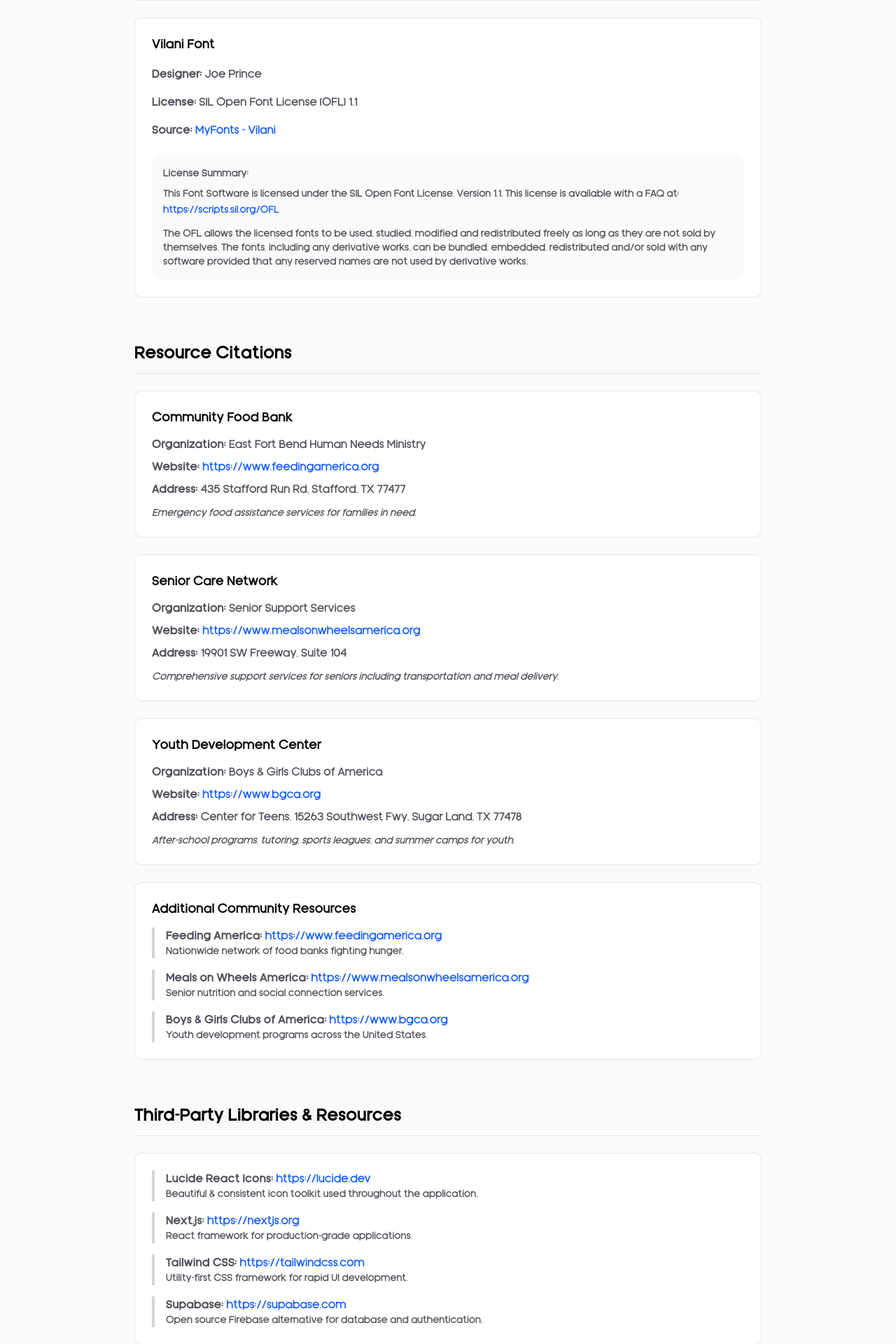
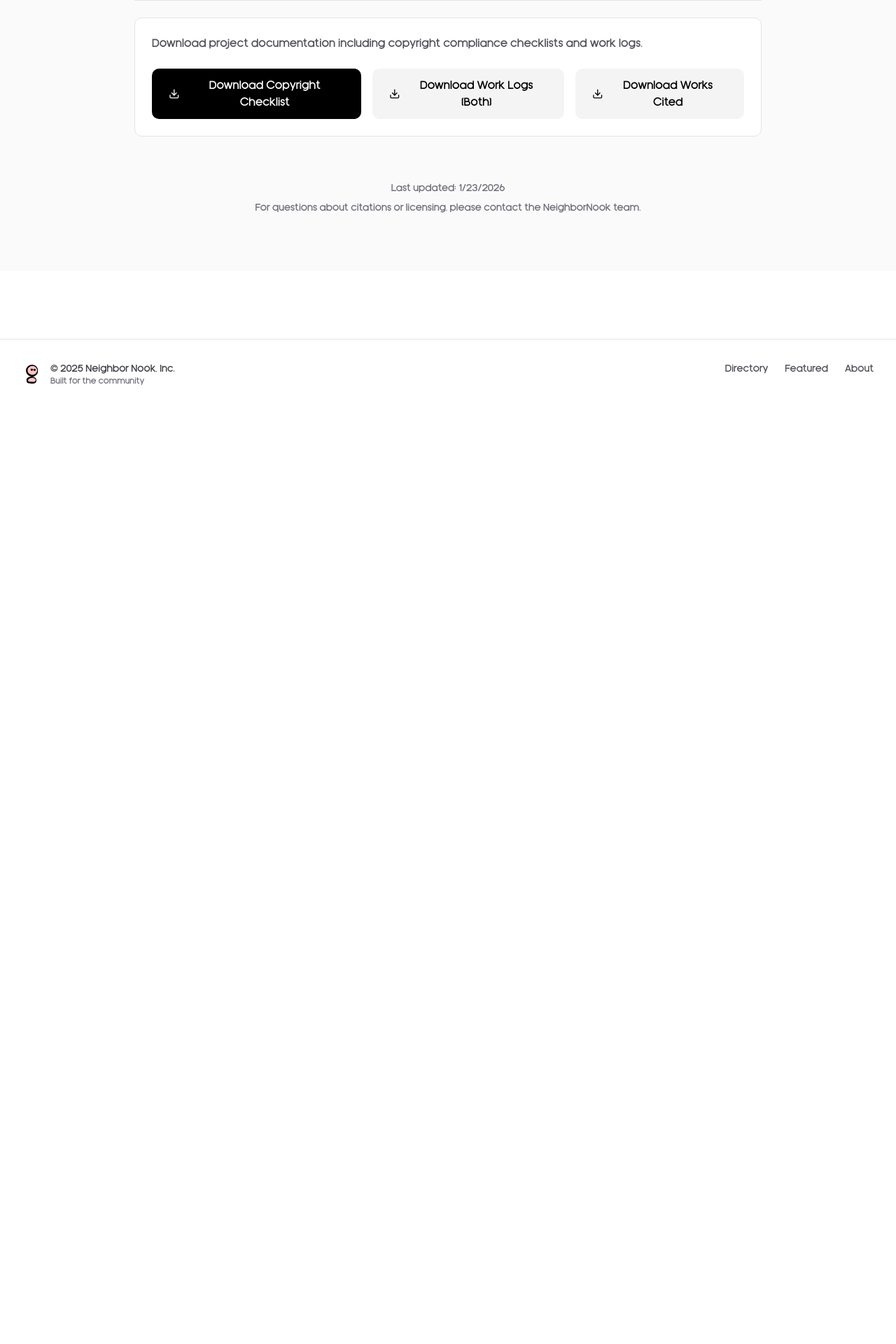
Before and after one commit to compiy/Neighbor-Nook, a Next.js app: page /references in a window 1280 px wide. Shown: the part 400-2320 px from the top of the page at 70% size. After the commit the page ends 985 px from the top, so only its background shows below. Built offline with nearby package versions, Linux system fonts and the light colour scheme.

Commit message:
references

```diff
--- a/app/references/page.tsx
+++ b/app/references/page.tsx
@@ -58,124 +58,6 @@
             </p>
           </div>
 
-          {/* Font License Section */}
-          <div className="mb-16">
-            <h2 className="text-2xl font-bold text-black mb-6 pb-3 border-b border-zinc-200">
-              Font License
-            </h2>
-            <div className="bg-white rounded-lg p-6 border border-zinc-200">
-              <h3 className="text-lg font-semibold mb-4">Vilani Font</h3>
-              <div className="space-y-4 text-zinc-600">
-                <p>
-                  <strong>Designer:</strong> Joe Prince
-                </p>
-                <p>
-                  <strong>License:</strong> SIL Open Font License (OFL) 1.1
-                </p>
-                <p>
-                  <strong>Source:</strong> <a href="https://www.myfonts.com/collections/vilane-font-din-studio/" target="_blank" rel="noopener noreferrer" className="text-blue-600 hover:underline">MyFonts - Vilani</a>
-                </p>
-                <div className="mt-6 p-4 bg-zinc-50 rounded-lg">
-                  <p className="text-sm font-medium mb-2">License Summary:</p>
-                  <p className="text-sm leading-relaxed">
-                    This Font Software is licensed under the SIL Open Font License, Version 1.1. This license is available with a FAQ at: <a href="https://scripts.sil.org/OFL" target="_blank" rel="noopener noreferrer" className="text-blue-600 hover:underline">https://scripts.sil.org/OFL</a>
-                  </p>
-                  <p className="text-sm mt-3">
-                    The OFL allows the licensed fonts to be used, studied, modified and redistributed freely as long as they are not sold by themselves. The fonts, including any derivative works, can be bundled, embedded, redistributed and/or sold with any software provided that any reserved names are not used by derivative works.
-                  </p>
-                </div>
-              </div>
-            </div>
-          </div>
-
-          {/* Resources Citations Section */}
-          <div className="mb-16">
-            <h2 className="text-2xl font-bold text-black mb-6 pb-3 border-b border-zinc-200">
-              Resource Citations
-            </h2>
-            <div className="space-y-6">
-
-              {/* Community Food Bank */}
-              <div className="bg-white rounded-lg p-6 border border-zinc-200">
-                <h3 className="text-lg font-semibold mb-3">Community Food Bank</h3>
-                <div className="space-y-2 text-zinc-600">
-                  <p><strong>Organization:</strong> East Fort Bend Human Needs Ministry</p>
-                  <p><strong>Website:</strong> <a href="https://www.feedingamerica.org" target="_blank" rel="noopener noreferrer" className="text-blue-600 hover:underline">https://www.feedingamerica.org</a></p>
-                  <p><strong>Address:</strong> 435 Stafford Run Rd, Stafford, TX 77477</p>
-                  <p className="text-sm italic mt-3">Emergency food assistance services for families in need.</p>
-                </div>
-              </div>
-
-              {/* Senior Care Network */}
-              <div className="bg-white rounded-lg p-6 border border-zinc-200">
-                <h3 className="text-lg font-semibold mb-3">Senior Care Network</h3>
-                <div className="space-y-2 text-zinc-600">
-                  <p><strong>Organization:</strong> Senior Support Services</p>
-                  <p><strong>Website:</strong> <a href="https://www.mealsonwheelsamerica.org" target="_blank" rel="noopener noreferrer" className="text-blue-600 hover:underline">https://www.mealsonwheelsamerica.org</a></p>
-                  <p><strong>Address:</strong> 19901 SW Freeway, Suite 104</p>
-                  <p className="text-sm italic mt-3">Comprehensive support services for seniors including transportation and meal delivery.</p>
-                </div>
-              </div>
-
-              {/* Youth Development Center */}
-              <div className="bg-white rounded-lg p-6 border border-zinc-200">
-                <h3 className="text-lg font-semibold mb-3">Youth Development Center</h3>
-                <div className="space-y-2 text-zinc-600">
-                  <p><strong>Organization:</strong> Boys & Girls Clubs of America</p>
-                  <p><strong>Website:</strong> <a href="https://www.bgca.org" target="_blank" rel="noopener noreferrer" className="text-blue-600 hover:underline">https://www.bgca.org</a></p>
-                  <p><strong>Address:</strong> Center for Teens, 15263 Southwest Fwy, Sugar Land, TX 77478</p>
-                  <p className="text-sm italic mt-3">After-school programs, tutoring, sports leagues, and summer camps for youth.</p>
-                </div>
-              </div>
-
-              {/* Additional Resources */}
-              <div className="bg-white rounded-lg p-6 border border-zinc-200">
-                <h3 className="text-lg font-semibold mb-3">Additional Community Resources</h3>
-                <div className="space-y-4 text-zinc-600">
-                  <div className="border-l-4 border-zinc-300 pl-4">
-                    <p><strong>Feeding America:</strong> <a href="https://www.feedingamerica.org" target="_blank" rel="noopener noreferrer" className="text-blue-600 hover:underline">https://www.feedingamerica.org</a></p>
-                    <p className="text-sm">Nationwide network of food banks fighting hunger.</p>
-                  </div>
-                  <div className="border-l-4 border-zinc-300 pl-4">
-                    <p><strong>Meals on Wheels America:</strong> <a href="https://www.mealsonwheelsamerica.org" target="_blank" rel="noopener noreferrer" className="text-blue-600 hover:underline">https://www.mealsonwheelsamerica.org</a></p>
-                    <p className="text-sm">Senior nutrition and social connection services.</p>
-                  </div>
-                  <div className="border-l-4 border-zinc-300 pl-4">
-                    <p><strong>Boys & Girls Clubs of America:</strong> <a href="https://www.bgca.org" target="_blank" rel="noopener noreferrer" className="text-blue-600 hover:underline">https://www.bgca.org</a></p>
-                    <p className="text-sm">Youth development programs across the United States.</p>
-                  </div>
-                </div>
-              </div>
-            </div>
-          </div>
-
-          {/* Third-Party Libraries */}
-          <div className="mb-16">
-            <h2 className="text-2xl font-bold text-black mb-6 pb-3 border-b border-zinc-200">
-              Third-Party Libraries & Resources
-            </h2>
-            <div className="bg-white rounded-lg p-6 border border-zinc-200">
-              <div className="space-y-4 text-zinc-600">
-                <div className="border-l-4 border-zinc-300 pl-4">
-                  <p><strong>Lucide React Icons:</strong> <a href="https://lucide.dev" target="_blank" rel="noopener noreferrer" className="text-blue-600 hover:underline">https://lucide.dev</a></p>
-                  <p className="text-sm">Beautiful & consistent icon toolkit used throughout the application.</p>
-                </div>
-                <div className="border-l-4 border-zinc-300 pl-4">
-                  <p><strong>Next.js:</strong> <a href="https://nextjs.org" target="_blank" rel="noopener noreferrer" className="text-blue-600 hover:underline">https://nextjs.org</a></p>
-                  <p className="text-sm">React framework for production-grade applications.</p>
-                </div>
-                <div className="border-l-4 border-zinc-300 pl-4">
-                  <p><strong>Tailwind CSS:</strong> <a href="https://tailwindcss.com" target="_blank" rel="noopener noreferrer" className="text-blue-600 hover:underline">https://tailwindcss.com</a></p>
-                  <p className="text-sm">Utility-first CSS framework for rapid UI development.</p>
-                </div>
-                <div className="border-l-4 border-zinc-300 pl-4">
-                  <p><strong>Supabase:</strong> <a href="https://supabase.com" target="_blank" rel="noopener noreferrer" className="text-blue-600 hover:underline">https://supabase.com</a></p>
-                  <p className="text-sm">Open source Firebase alternative for database and authentication.</p>
-                </div>
-              </div>
-            </div>
-          </div>
-
           {/* Download Section */}
           <div className="mb-16">
             <h2 className="text-2xl font-bold text-black mb-6 pb-3 border-b border-zinc-200">
```
